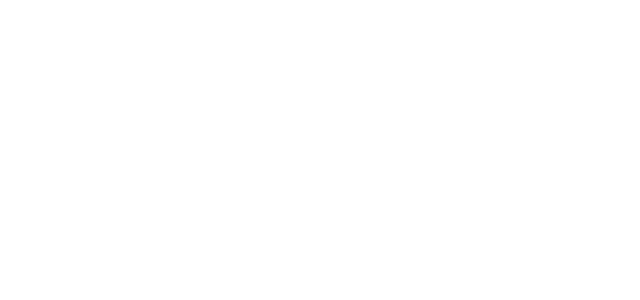
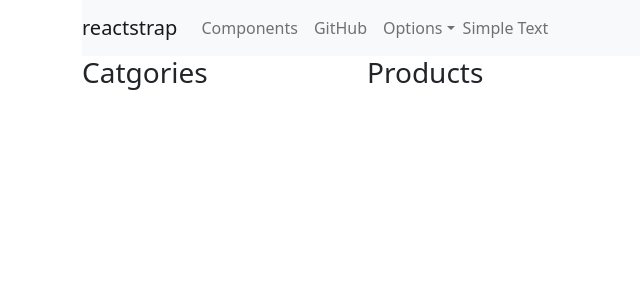
Before and after one commit to IBugraGezer/Cart-App-With-React-Redux, a React (Create React App) app: page / in a window 1280 px wide. Shown: the top 300 px of the page, without its empty margins (0-640 px from the left). Built offline with nearby package versions, Linux system fonts and the light colour scheme.

Commit message:
main components placed

```diff
--- a/src/components/categories/CategoryList.js
+++ b/src/components/categories/CategoryList.js
@@ -2,6 +2,10 @@ import React, { Component } from "react";
 
 export default class CategoryList extends Component {
   render() {
-    return <div></div>;
+    return (
+      <div>
+        <h3>Catgories</h3>
+      </div>
+    );
   }
 }
--- a/src/components/navi/Navi.js
+++ b/src/components/navi/Navi.js
@@ -1,7 +1,52 @@
 import React, { Component } from "react";
+import {
+  Collapse,
+  Navbar,
+  NavbarToggler,
+  NavbarBrand,
+  Nav,
+  NavItem,
+  NavLink,
+  UncontrolledDropdown,
+  DropdownToggle,
+  DropdownMenu,
+  DropdownItem,
+  NavbarText,
+} from "reactstrap";
 
 export default class Navi extends Component {
   render() {
-    return <div></div>;
+    return (
+      <div>
+        <Navbar color="light" light expand="md">
+          <NavbarBrand href="/">reactstrap</NavbarBrand>
+          <NavbarToggler />
+          <Collapse navbar>
+            <Nav className="mr-auto" navbar>
+              <NavItem>
+                <NavLink href="/components/">Components</NavLink>
+              </NavItem>
+              <NavItem>
+                <NavLink href="https://github.com/reactstrap/reactstrap">
+                  GitHub
+                </NavLink>
+              </NavItem>
+              <UncontrolledDropdown nav inNavbar>
+                <DropdownToggle nav caret>
+                  Options
+                </DropdownToggle>
+                <DropdownMenu right>
+                  <DropdownItem>Option 1</DropdownItem>
+                  <DropdownItem>Option 2</DropdownItem>
+                  <DropdownItem divider />
+                  <DropdownItem>Reset</DropdownItem>
+                </DropdownMenu>
+              </UncontrolledDropdown>
+            </Nav>
+            <NavbarText>Simple Text</NavbarText>
+          </Collapse>
+        </Navbar>
+      </div>
+    );
   }
 }
--- a/src/components/products/ProductList.js
+++ b/src/components/products/ProductList.js
@@ -2,6 +2,10 @@ import React, { Component } from "react";
 
 export default class ProductList extends Component {
   render() {
-    return <div></div>;
+    return (
+      <div>
+        <h3>Products</h3>
+      </div>
+    );
   }
 }
--- a/src/components/root/App.js
+++ b/src/components/root/App.js
@@ -1,5 +1,15 @@
+import { Container } from "reactstrap";
+import Navi from "../navi/Navi";
+import Dashboard from "./Dashboard";
 function App() {
-  return <div></div>;
+  return (
+    <div>
+      <Container>
+        <Navi />
+        <Dashboard />
+      </Container>
+    </div>
+  );
 }
 
 export default App;
--- a/src/components/root/Dashboard.js
+++ b/src/components/root/Dashboard.js
@@ -1,7 +1,20 @@
 import React, { Component } from "react";
-
+import { Col, Row } from "reactstrap";
+import CategoryList from "../categories/CategoryList";
+import ProductList from "../products/ProductList";
 export default class Dashboard extends Component {
   render() {
-    return <div></div>;
+    return (
+      <div>
+        <Row>
+          <Col xs="3">
+            <CategoryList />
+          </Col>
+          <Col xs="9">
+            <ProductList />
+          </Col>
+        </Row>
+      </div>
+    );
   }
 }
```
